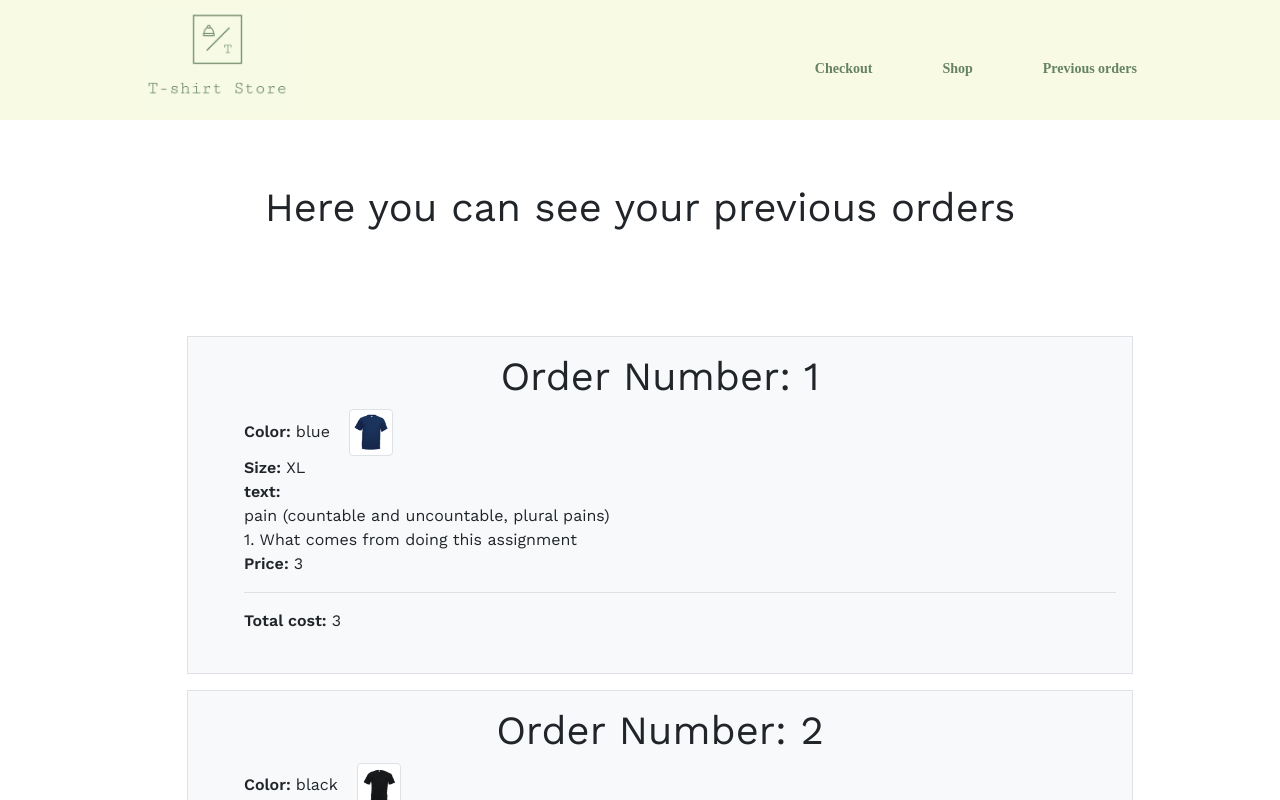
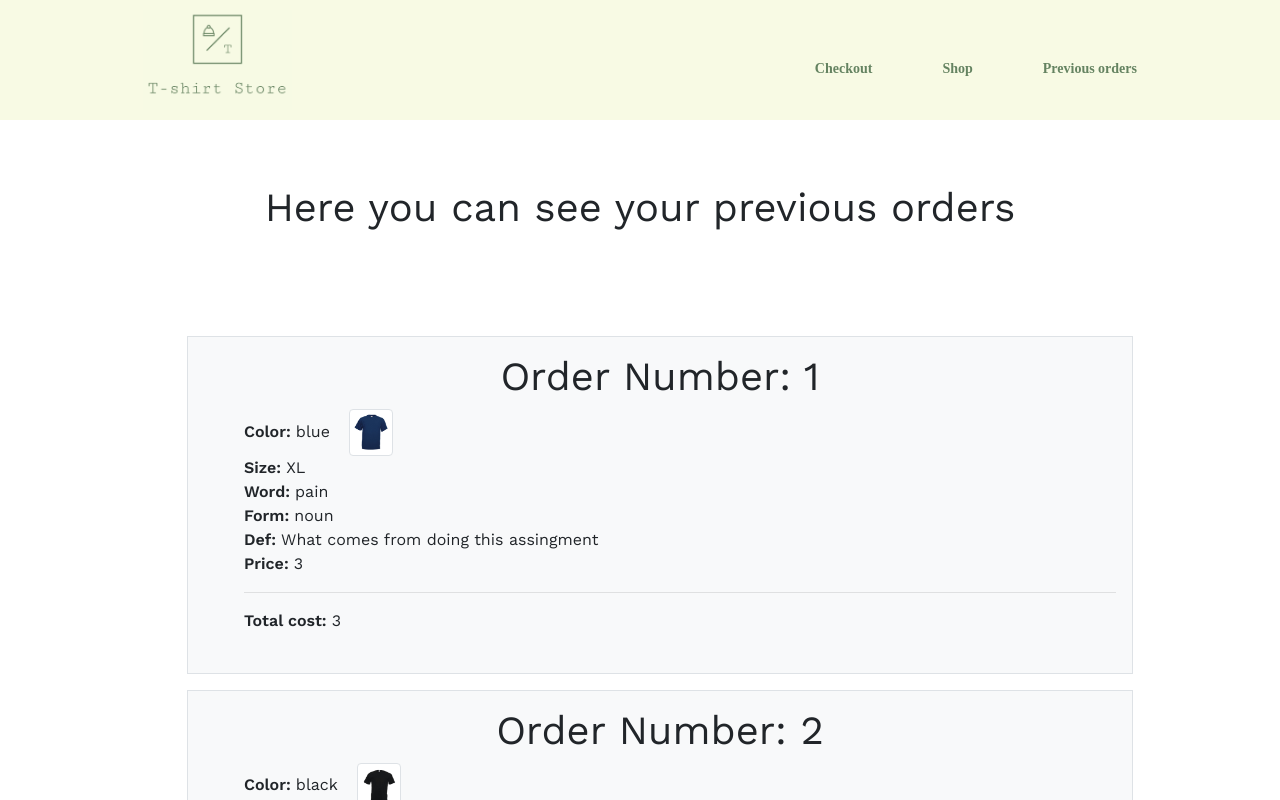
Before and after one commit to Digletto/edaf90-shirt-store, an Angular app in the folder angular-shirt-app/: page /previousorder in a window 1280 px wide. Shown: the top 800 px of the page. Built offline with nearby package versions, Linux system fonts and the light colour scheme.

Commit message:
Made order and shirt files as well as added cost calculation and individual ids

```diff
--- a/angular-shirt-app/src/app/PreviousOrder/previousOrder.component.html
+++ b/angular-shirt-app/src/app/PreviousOrder/previousOrder.component.html
@@ -25,7 +25,9 @@
                 />
                 <br>
                 Size: <span class=thin>{{shirt.size}}</span><br>
-                text: <br> <span class=thin style="white-space: pre-line">{{shirt.text}}</span><br>
+                Word: <span class=thin style="white-space: pre-line">{{shirt.word}}</span><br>
+                Form: <span class=thin style="white-space: pre-line">{{shirt.form}}</span><br>
+                Def: <span class=thin style="white-space: pre-line">{{shirt.def}}</span><br>
                 Price: <span class=thin>{{shirt.cost}}</span><br>
                 <hr>
             </ul>
--- a/angular-shirt-app/src/app/PreviousOrder/previousOrder.component.ts
+++ b/angular-shirt-app/src/app/PreviousOrder/previousOrder.component.ts
@@ -9,12 +9,44 @@ import {Order} from '../models/Order';
   })
 
   export class PreviousorderComponent implements OnInit{
-    orders:Order[]
+    orders:Order[];
 
     constructor() { }
 
     ngOnInit() {
       //for testing, should later be localstorage
+      let order1 = new Order([
+        {
+          size: 'XL',
+          color: 'blue',
+          word: 'pain',
+          form: 'noun',
+          def: 'What comes from doing this assingment',
+          quantity: 1,
+          cost: 3
+        }
+      ], "daniel<3pesto@gmail.com", "Kämnärsvägen", "lund", "37", "Sweden");
+      let order2 = new Order([{
+        size: 'S',
+        color: 'black',
+        word: 'pain',
+        form: 'noun',
+        def: 'What comes from doing this assingment',
+        quantity: 1,
+        cost: 3
+      },
+      {
+        size: 'M',
+        color: 'green',
+        word: 'pain',
+        form: 'noun',
+        def: 'What comes from doing this assingment',
+        quantity: 1,
+        cost: 3
+      }], "daniel<3pesto@gmail.com", "Kämnärsvägen", "lund", "37", "Sweden");
+      this.orders = [order1, order2];
+
+      /*
       this.orders = [
         {
           id: 1,
@@ -22,10 +54,18 @@ import {Order} from '../models/Order';
             {
               size: 'XL',
               color: 'blue',
-              text: "pain (countable and uncountable, plural pains) \n 1. What comes from doing this assignment",
+              word: 'pain',
+              form: 'noun',
+              def: 'What comes from doing this assingment',
+              quantity: 1,
               cost: 3
             }
           ],
+          email: "daniel<3pesto@gmail.com",
+          address: "Kämnärsvägen",
+          postalnr: "37",
+          city: "Lund",
+          country: "Sweden",
           totalcost: 3
         },
         {
@@ -34,19 +74,31 @@ import {Order} from '../models/Order';
             {
               size: 'S',
               color: 'black',
-              text: "pain (countable and uncountable, plural pains) \n 1. What comes from doing this assignment",
+              word: 'pain',
+              form: 'noun',
+              def: 'What comes from doing this assingment',
+              quantity: 1,
               cost: 3
             },
             {
               size: 'M',
               color: 'green',
-              text: "pain (countable and uncountable, plural pains) \n 1. What comes from doing this assignment",
+              word: 'pain',
+              form: 'noun',
+              def: 'What comes from doing this assingment',
+              quantity: 1,
               cost: 3
             }
           ],
+          email: "daniel<3pesto@gmail.com",
+          address: "Kämnärsvägen",
+          postalnr: "37",
+          city: "Lund",
+          country: "Sweden",
           totalcost: 6
         }
       ]
+      **/
     }
     shirtFiles : {[key: string]: string} = {
       black : "../../assets/t-shirt-pictures/black_shirt.jpg",
--- a/angular-shirt-app/src/app/app.module.ts
+++ b/angular-shirt-app/src/app/app.module.ts
@@ -34,10 +34,12 @@ import { WiktionarySearchComponent } from './wiktionary-search/wiktionary-search
 export class AppModule{
 
   constructor() {
+    localStorage.setItem("tshirts", JSON.stringify([]))
 
 
-    localStorage.setItem("tshirts", JSON.stringify([]))
+
     localStorage.setItem("orders", JSON.stringify([]))
+
 
 
   }
--- /dev/null
+++ b/angular-shirt-app/src/app/id.ts
@@ -0,0 +1,16 @@
+import { Injectable } from '@angular/core';
+
+@Injectable()
+export class Id {
+    static lastId = 0;
+    constructor() {
+    }
+    static newId() {
+        this.lastId++;
+        return this.lastId;
+    }
+    static getId() {
+        return this.lastId;
+    }
+
+}
--- a/angular-shirt-app/src/app/models/Order.ts
+++ b/angular-shirt-app/src/app/models/Order.ts
@@ -1,8 +1,39 @@
 import { Shirt } from './Shirt';
+import { Component, OnInit } from '@angular/core';
+import { AppComponent } from '../app.component';
+import { Id } from '../id';
 
-export class Order {
+function calculateCost(shirts:Shirt[]) {
+    let cost = 0;
+    shirts.forEach(shirt => {
+        cost = cost + shirt.cost;
+    });
+    return cost;
+}
+
+export class Order implements OnInit{
     id:number;
     shirts:Shirt[];
-    //shipment:string;
     totalcost:number;
+    email:string;
+    address:string;
+    city:string;
+    postalnr:string;
+    country:string;
+
+    constructor(shirts:Shirt[], email:string, address:string, city:string, postalnr:string, country:string) {
+        this.id = Id.newId();
+        this.shirts = shirts;
+        this.totalcost = calculateCost(this.shirts);
+        this.email = email;
+        this.address = address;
+        this.city = city;
+        this.postalnr = postalnr;
+        this.country = country;
+    }
+    ngOnInit() {
+    }
+    onChange(event: any) {
+        this.totalcost = calculateCost(this.shirts);
+    }
 }
--- a/angular-shirt-app/src/app/models/Shirt.ts
+++ b/angular-shirt-app/src/app/models/Shirt.ts
@@ -1,6 +1,9 @@
 export class Shirt {
     size:string;
     color:string;
-    text:string;
+    word:string;
+    form:string;
+    def:string;
+    quantity:number;
     cost:number;
 }
```
